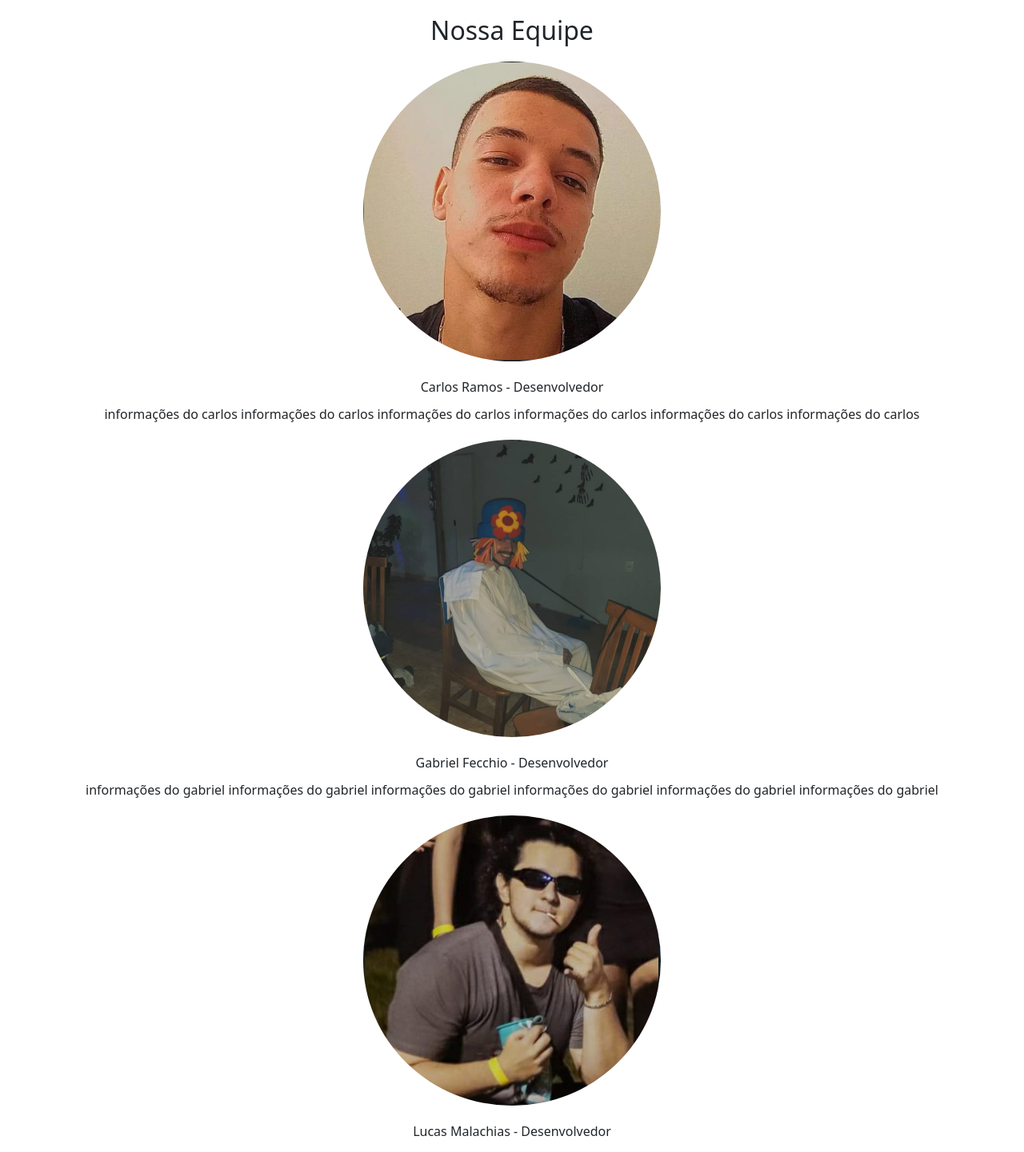
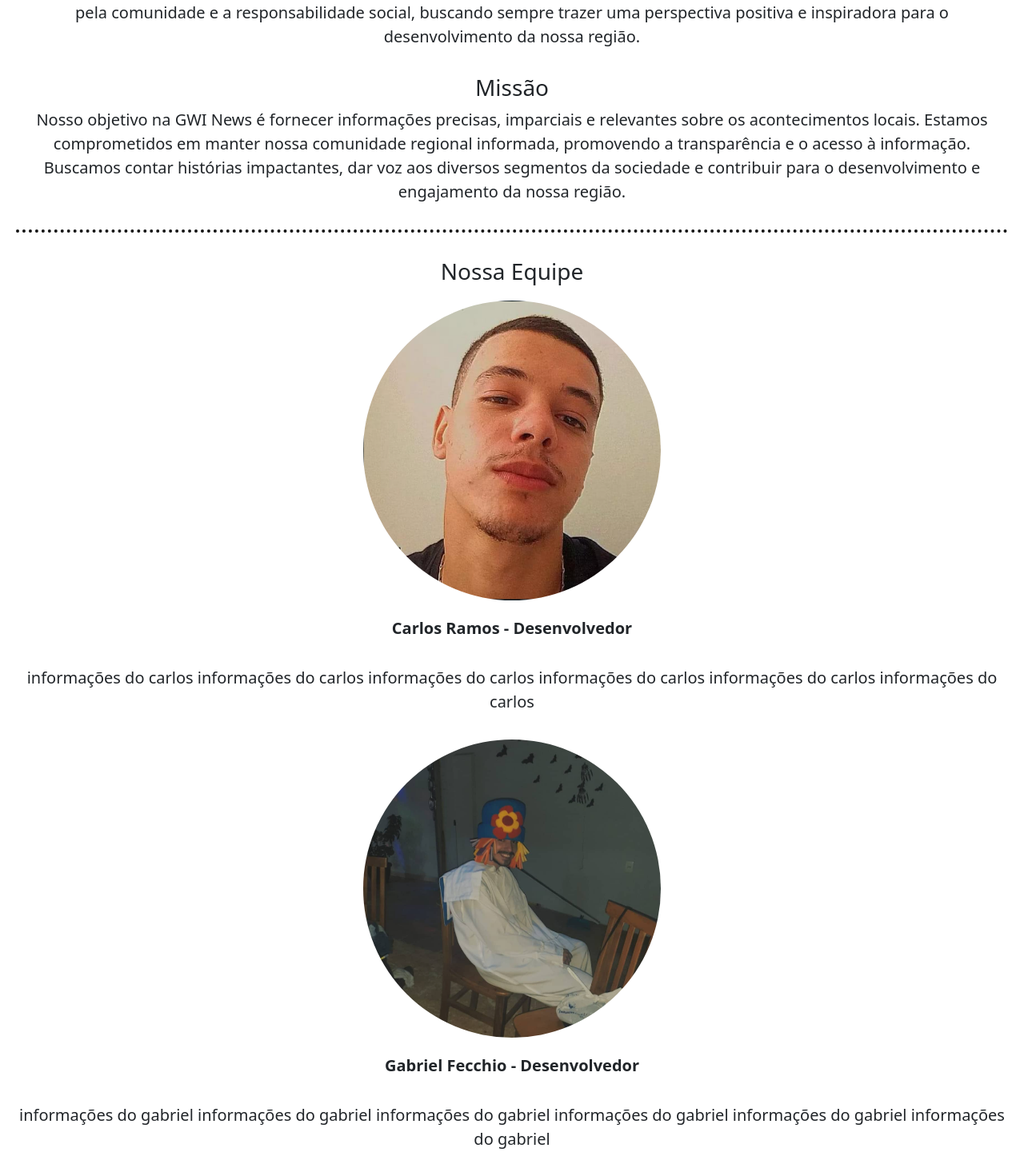
Before and after one commit to GWI-News/Semestre3, a React (Vite) app in the folder gwinews/: page /SobreNos in a window 1280 px wide. Shown: the part 867-2308 px from the top of the page at 80% size. Built offline with nearby package versions, Linux system fonts and the light colour scheme; no server answers; the database is empty.

Commit message:
Correção Sobre Nós

```diff
--- a/gwinews/src/pages/SobreNos/SobreNos.jsx
+++ b/gwinews/src/pages/SobreNos/SobreNos.jsx
@@ -3,6 +3,7 @@ import styles from './SobreNos.module.css';
 
 const SobreNos = () => {
   return (
+    <>
       <div className={styles.container}>
         <h1>Conheça a Nossa Identidade, Equipe e Serviços!</h1>
         <p>Somos um portal de notícias regional comprometido em fornecer informações precisas, relevantes e atualizadas sobre os acontecimentos locais.
@@ -26,57 +27,78 @@ const SobreNos = () => {
           Além disso, valorizamos a diversidade de opiniões e a liberdade de expressão, promovendo o diálogo e o debate construtivo.
           Nossos valores também incluem o respeito pela comunidade e a responsabilidade social, buscando sempre trazer uma perspectiva positiva e inspiradora para o desenvolvimento da nossa região.</p>
 
+        <div className={styles.section}>
           <h2>Missão</h2>
           <p>Nosso objetivo na GWI News é fornecer informações precisas, imparciais e relevantes sobre os acontecimentos locais.
             Estamos comprometidos em manter nossa comunidade regional informada, promovendo a transparência e o acesso à informação.
             Buscamos contar histórias impactantes, dar voz aos diversos segmentos da sociedade e contribuir para o desenvolvimento e engajamento da nossa região.</p>
+        </div>
 
         <div className={styles.linha}></div>
 
+        <div className={styles.section}>
           <h2>Nossa Equipe</h2>
-      <ul>
+          <ul className={styles.equipeList}>
+            <li>
               <img src="carlos.jpg" alt="Carlos Ramos" className={styles.image2} />
-        <li>Carlos Ramos - Desenvolvedor</li>
+              <p><strong>Carlos Ramos - Desenvolvedor</strong></p>
               <p>informações do carlos informações do carlos informações do carlos informações do carlos informações do carlos informações do carlos</p>
+            </li>
+            <li>
               <img src="gabriel.jpg" alt="Gabriel Fecchio" className={styles.image2} />
-        <li>Gabriel Fecchio - Desenvolvedor</li>
+              <p><strong>Gabriel Fecchio - Desenvolvedor</strong></p>
               <p>informações do gabriel informações do gabriel informações do gabriel informações do gabriel informações do gabriel informações do gabriel</p>
+            </li>
+            <li>
               <img src="lucas.jpg" alt="Lucas Malachias" className={styles.image2} />
-        <li>Lucas Malachias - Desenvolvedor</li>
+              <p><strong>Lucas Malachias - Desenvolvedor</strong></p>
               <p>informações do lucas informações do lucas informações do lucas informações do lucas informações do lucas informações do lucas</p>
+            </li>
+            <li>
               <img src="sophia.jpg" alt="Sophia Tavares" className={styles.image2} />
-        <li>Sophia Tavares - Desenvolvedora e Scrum Master</li>
+              <p><strong>Sophia Tavares - Desenvolvedora e Scrum Master</strong></p>
               <p>informações da sophia informações da sophia informações da sophia informações da sophia informações da sophia informações da sophia</p>
+            </li>
           </ul>
+        </div>
 
         <div className={styles.linha}></div>
 
+        <div className={styles.section}>
           <h2>Empregos</h2>
           <p>Descubra oportunidades profissionais com nosso serviço de divulgação de notícias de empregos.
             Mantenha-se atualizado com as últimas vagas de trabalho, oportunidades de carreira e tendências do mercado de trabalho com uma ampla gama de setores cobertos, desde tecnologia a finanças, saúde a marketing, oferecemos informações relevantes para profissionais em busca de novas oportunidades.
             Nossa equipe de especialistas compartilha as melhores vagas disponíveis, além de fornecer dicas úteis sobre currículos, entrevistas e desenvolvimento profissional.
             Esteja um passo à frente na busca por emprego com nosso serviço de divulgação de notícias de emprego e transforme sua carreira de forma positiva.</p>
           <img src="art_empregos.svg" alt="Nossa equipe" className={styles.image} />
+        </div>
 
+        <div className={styles.section}>
           <h2>Educação</h2>
           <p>Esteja atualizado sobre as últimas tendências e novidades na área da educação, desde avanços na tecnologia educacional até políticas e programas educacionais inovadores.
             Nossa equipe de especialistas em educação traz informações abrangentes sobre instituições de ensino, cursos, bolsas de estudo e eventos educacionais.
             Quer você seja um estudante em busca de orientação sobre escolhas acadêmicas, um profissional buscando aprimorar suas habilidades ou um educador em busca de recursos e estratégias, nosso serviço oferece insights valiosos e inspiração para impulsionar sua jornada educacional</p>
           <img src="art_educacao.svg" alt="Nossa equipe" className={styles.image} />
+        </div>
 
+        <div className={styles.section}>
           <h2>Esportes</h2>
           <p>Descubra o mundo emocionante do esporte com o nosso serviço de divulgação de notícias esportivas do Portal de Notícias!
             Mantenha-se atualizado com as últimas informações, resultados, análises e destaques dos principais eventos esportivos em todo o mundo. De futebol a basquete, tênis a corrida, cobrimos uma ampla variedade de esportes para satisfazer todos os gostos e interesses.
             Com uma equipe de jornalistas especializados, trazemos a você coberturas abrangentes, entrevistas exclusivas e análises aprofundadas para que você não perca nenhum lance importante.
             Esteja no centro da ação esportiva com nosso serviço de divulgação de notícias esportivas e desfrute de uma experiência envolvente e informativa que o manterá à frente do jogo.</p>
           <img src="art_esportes.svg" alt="Nossa equipe" className={styles.image} />
+        </div>
 
+        <div className={styles.section}>
           <h2>Entretenimento</h2>
           <p>Mantenha-se atualizado de lançamentos de filmes e séries a shows e concertos, trazemos informações exclusivas, entrevistas com artistas, críticas e recomendações para que você nunca perca os acontecimentos mais quentes do mundo do entretenimento.
             Quer você seja um cinéfilo, um aficionado por música ou um fã de cultura pop, nosso serviço oferece uma dose diária de diversão e inspiração. Esteja sempre à frente das tendências e mergulhe no emocionante universo do entretenimento com nosso serviço de divulgação de notícias de entretenimento.
             Prepare-se para se divertir e explorar um mundo de possibilidades!</p>
           <img src="art_entretenimento.svg" alt="Nossa equipe" className={styles.image} />
+        </div>
 
+        <div className={styles.section}>
           <h2>Economia</h2>
           <p>Nossa equipe de especialistas em economia traz análises aprofundadas, informações sobre empresas, relatórios de mercado e cobertura de eventos que afetam o cenário econômico.
             Seja você um investidor, empreendedor ou profissional buscando compreender os desafios e oportunidades da economia atual, nosso serviço oferece uma visão abrangente e confiável para ajudá-lo a tomar decisões informadas.
@@ -84,6 +106,8 @@ const SobreNos = () => {
             Descubra insights valiosos e navegue pelo mundo dos negócios com confiança e conhecimento.</p>
           <img src="art_economia.svg" alt="Nossa equipe" className={styles.image} />
         </div>
+      </div>
+    </>
   );
 }
 
--- a/gwinews/src/pages/SobreNos/SobreNos.module.css
+++ b/gwinews/src/pages/SobreNos/SobreNos.module.css
@@ -1,5 +1,5 @@
 .container {
-    padding: 35px 20px 85px;
+    padding: 2.1875rem 1.25rem 5.3125rem;
     text-align: center;
 }
 
@@ -7,33 +7,36 @@
     max-width: 65%;
     height: auto;
     display: block;
-    margin: 20px auto;
+    margin: 1.25rem auto;
 }
 
 .image2 {
     max-width: 30%;
     height: auto;
     display: block;
-    margin: 20px auto;
+    margin: 1.25rem auto;
     border-radius: 50%;
 }
 
 .linha {
-    border-top: 1px solid #ccc;
-    margin: 20px auto;
+    border-bottom: 0.25rem dotted #141414;
+    margin: 2rem auto;
     width: 100%;
 }
 
 h1 {
-    margin-top: 56px;
+    margin-top: 3.5rem;
+    font-size: 2rem;
 }
 
 h2 {
-    margin-top: 20px;
+    margin-top: 2rem;
+    font-size: 1.75rem;
 }
 
 p {
-    margin-bottom: 20px;
+    margin-bottom: 2rem;
+    font-size: 1.25rem;
 }
 
 ul {
@@ -42,5 +45,5 @@ ul {
 }
 
 li {
-    margin-bottom: 10px;
+    margin-bottom: 0.625rem;
 }
```
Lines whose indentation alone changed are shown as unchanged.
